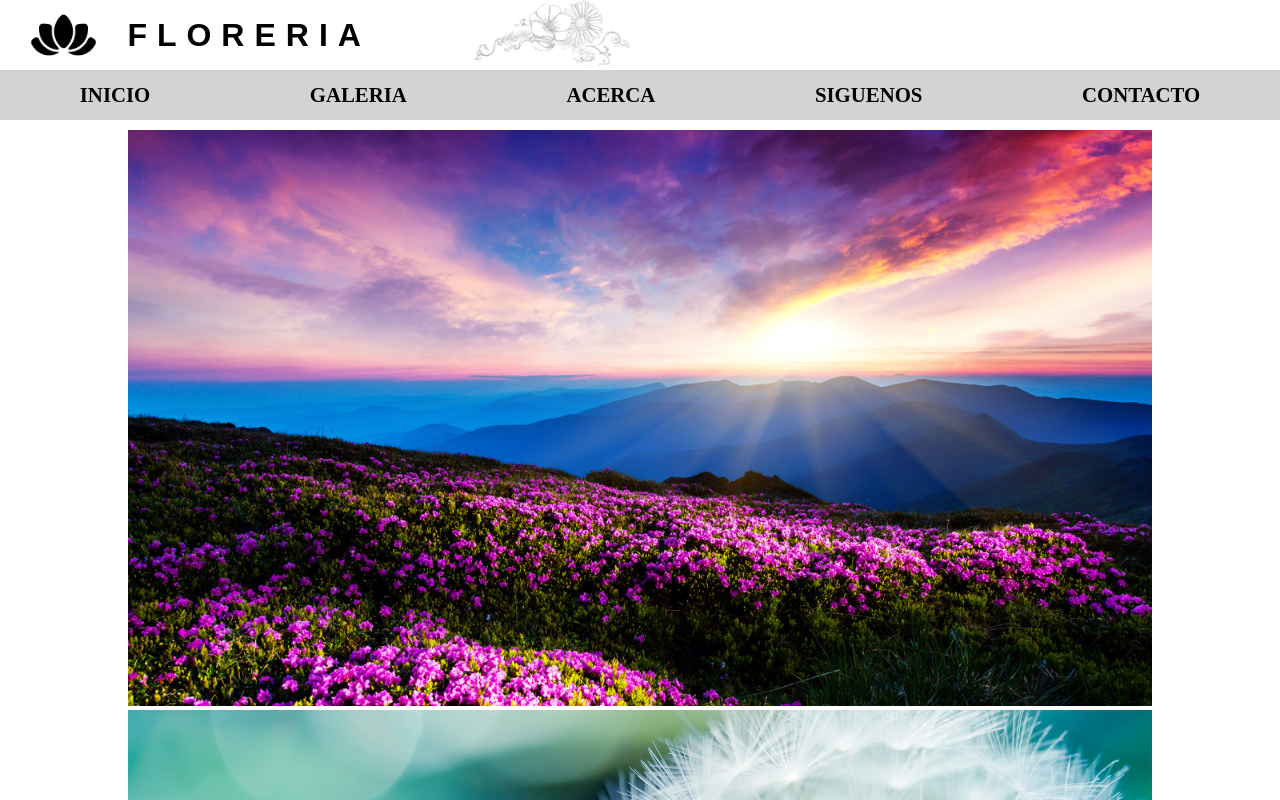
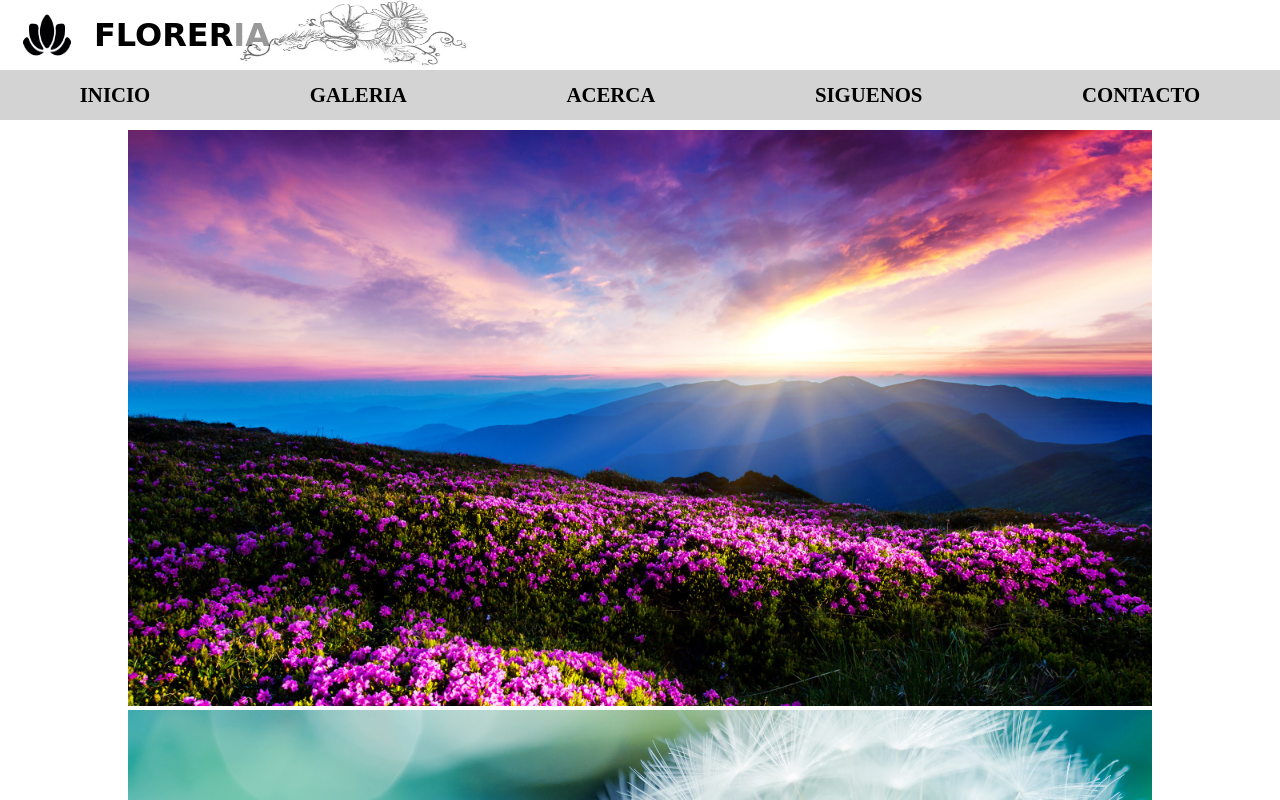
Before and after one commit to mindfreak83/lacho, a plain HTML site: page store/FLORERIA/floreria.html in a window 1280 px wide. Shown: the top 800 px of the page. Drawn offline with Linux system fonts and the light colour scheme.

Commit message:
se modificaron statements en css de página, se eliminaron líneas de código.

```diff
--- a/store/FLORERIA/floreria.html
+++ b/store/FLORERIA/floreria.html
@@ -12,15 +12,13 @@
 <body>
 
     <header>
-        <div id="cabecero">
-            <img id="logo" src="images/otros/20739.png">
-            <h1 id="titulo">FLORERIA</h1>
-            <img id="next" src="images/otros/linea.jpg">
-        </div>
+            <div id="divLogo"><img id="logo" src="images/otros/20739.png"></div>
+            <div id="divTitulo"><h1 id="titulo">FLORERIA</h1></div>
+            <div id="divNext"><img id="next" src="images/otros/linea.jpg"></div>
     </header>
 
-        <div id="botonera">
-            <nav>
+
+            <nav id="botonera">
                 <ul id="first_ul">
                     <li><a href="#content">INICIO</a></li>
                     <li><a href="#uno">GALERIA</a></li>
@@ -29,7 +27,6 @@
                     <li><a href="#pie_pagina">CONTACTO</a></li>
                 </ul>
             </nav>
-        </div>
 
     <div id="content">
 
--- a/store/FLORERIA/styles/styles.css
+++ b/store/FLORERIA/styles/styles.css
@@ -6,6 +6,7 @@
 body {
     max-width: 100%;
     height: auto;
+    margin-top: 120px;
 }
 
 header {
@@ -20,30 +21,35 @@ header {
     background-color: white;
 }
 
-#cabecero {
-    width: 100%;
-    display: flex;
-}
-
-#cabecero #logo {
+#divLogo {
     max-width: 20%;
     height: auto;
 }
 
-#cabecero #next {
-    float: right;
-    max-width: 30%;
-    opacity: 0.3;
+#logo {
+    width: 100%;
+    height: 70px;
 }
 
-#cabecero h1 {
-    max-width: 50%;
-    line-height: 70px;
-    padding-right: 100px;
-    letter-spacing: 10px;
-    font-family: sans-serif;
-    font-weight: 900;
+#divTitulo {
+    width: 30%;
+    margin: auto;
     text-align: left;
+}
+
+#titulo {
+    font-family: cursive;
+}
+
+#divNext {
+    width: 50%;
+    height: auto;
+}
+
+#next {
+    width: 100%;
+    height: 70px;
+    opacity: 0.6;
 }
 
 #botonera {
@@ -82,10 +88,10 @@ a:hover {
     text-shadow: 3px 3px 1px gray;
 }
 
-#content {
+/*#content {
     position: relative;
     top: 120px;
-}
+}*/
 
 #slideshow {
     margin: auto;
@@ -100,6 +106,7 @@ a:hover {
 #contentSlide li img{
     width: 100%;
     height: auto;
+    box-sizing: border-box;
 }
 
 .contenido {
```
